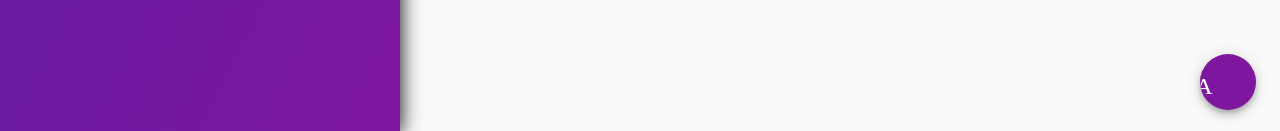
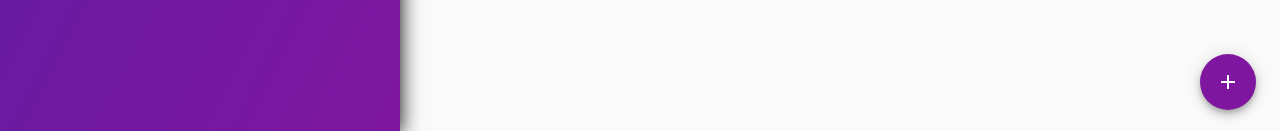
Before and after one commit to BilacDev/Idealix-Web, a Vue app: page /#/ in a window 1280 px wide. Shown: the part 666-797 px from the top of the page. Built offline with nearby package versions, Linux system fonts and the light colour scheme.

Commit message:
Adiciona botoes flutuantes

```diff
--- a/src/views/Dashboard.vue
+++ b/src/views/Dashboard.vue
@@ -4,14 +4,16 @@
 
     <md-speed-dial class="md-bottom-right">
       <md-speed-dial-target>
-        <md-icon>Add</md-icon>
+        <md-icon>add</md-icon>
       </md-speed-dial-target>
       <md-speed-dial-content>
         <md-button class="md-icon-button">
-          <md-icon>Kid</md-icon>
+          <md-icon>face</md-icon>
+          <md-tooltip md-direction="left">Inserir Nova Criança</md-tooltip>
         </md-button>
         <md-button class="md-icon-button">
-          <md-icon>His</md-icon>
+          <md-icon>timeline</md-icon>
+          <md-tooltip md-direction="left">Adicionar Medição</md-tooltip>
         </md-button>
       </md-speed-dial-content>
     </md-speed-dial>
```
